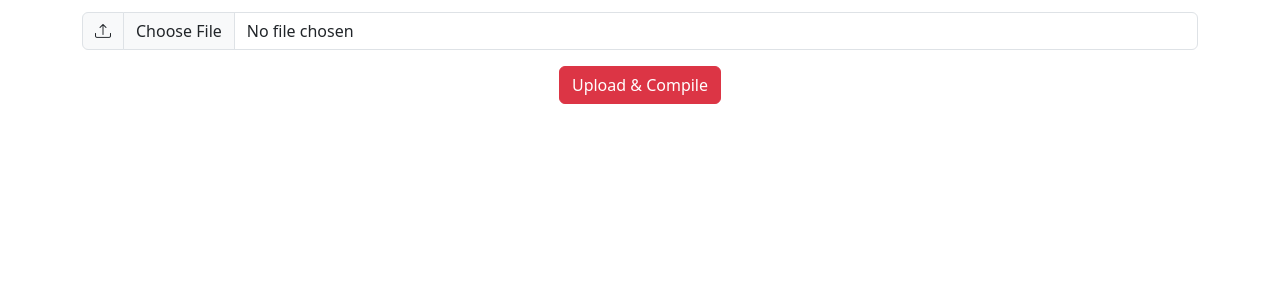
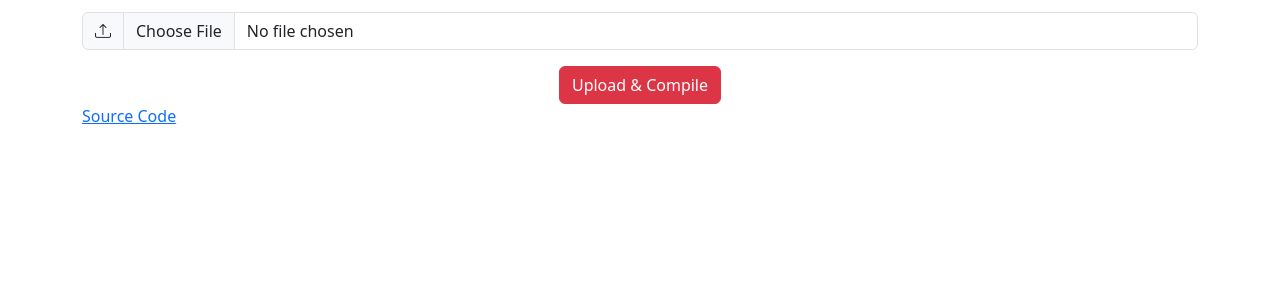
Before and after one commit to superhenryman/Batch2Exe, a Flask app: page / in a window 1280 px wide. Shown: the part 164-464 px from the top of the page. Run offline with Flask 3, Linux system fonts and the light colour scheme; some libraries are stand-ins or nearby versions.

Commit message:
Update index.html

```diff
--- a/templates/index.html
+++ b/templates/index.html
@@ -22,6 +22,7 @@
             </div>
             <button class="btn btn-danger" type="submit">Upload & Compile</button>
         </form>
+        <a href="https://github.com/superhenryman/Batch2Exe" target="_blank">Source Code</a>
     </div>
 
     <script src="/static/main.js"></script>
```
